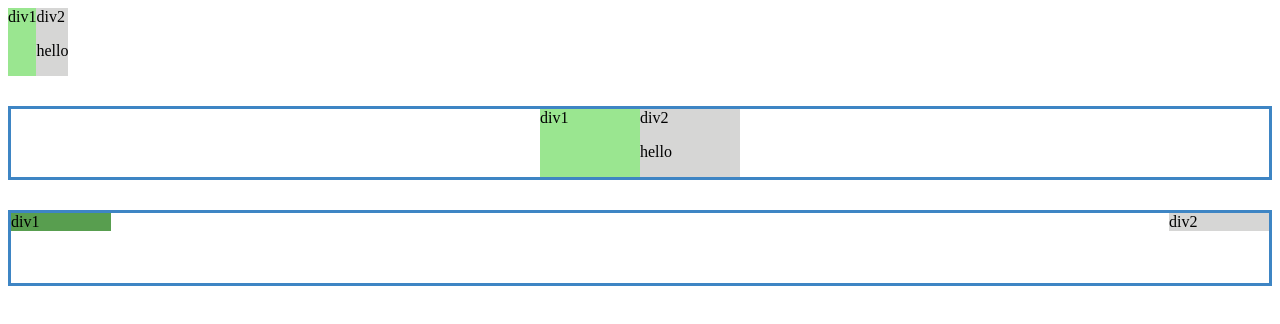
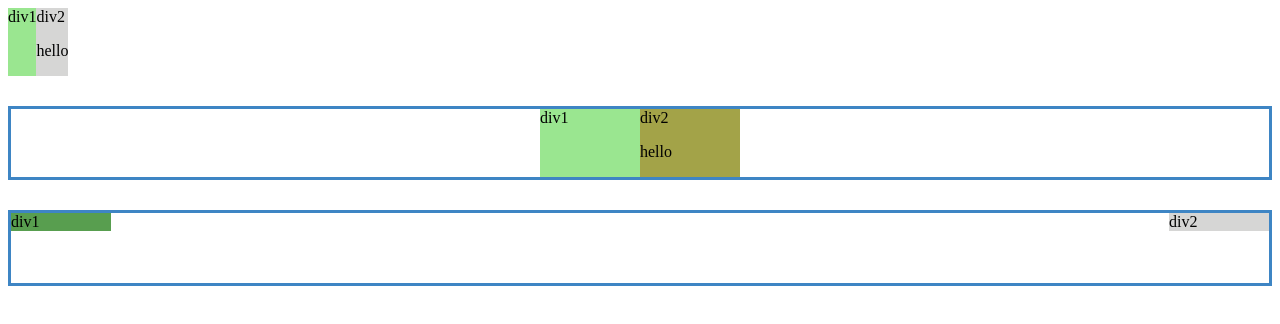
Before and after one commit to Saravanan460/html-css, a plain HTML site: page flex.html in a window 1280 px wide. Drawn offline with Linux system fonts and the light colour scheme.

Commit message:
Update flex.html

```diff
--- a/flex.html
+++ b/flex.html
@@ -21,7 +21,7 @@
         <div style="background-color: rgb(154, 230, 144); width: 100px;">
         div1
         </div>
-        <div style="background-color: rgb(214, 214, 213);width: 100px;">
+        <div style="background-color: rgb(163, 163, 72);width: 100px;">
         div2 <p>hello</p>
         </div>
 
```
